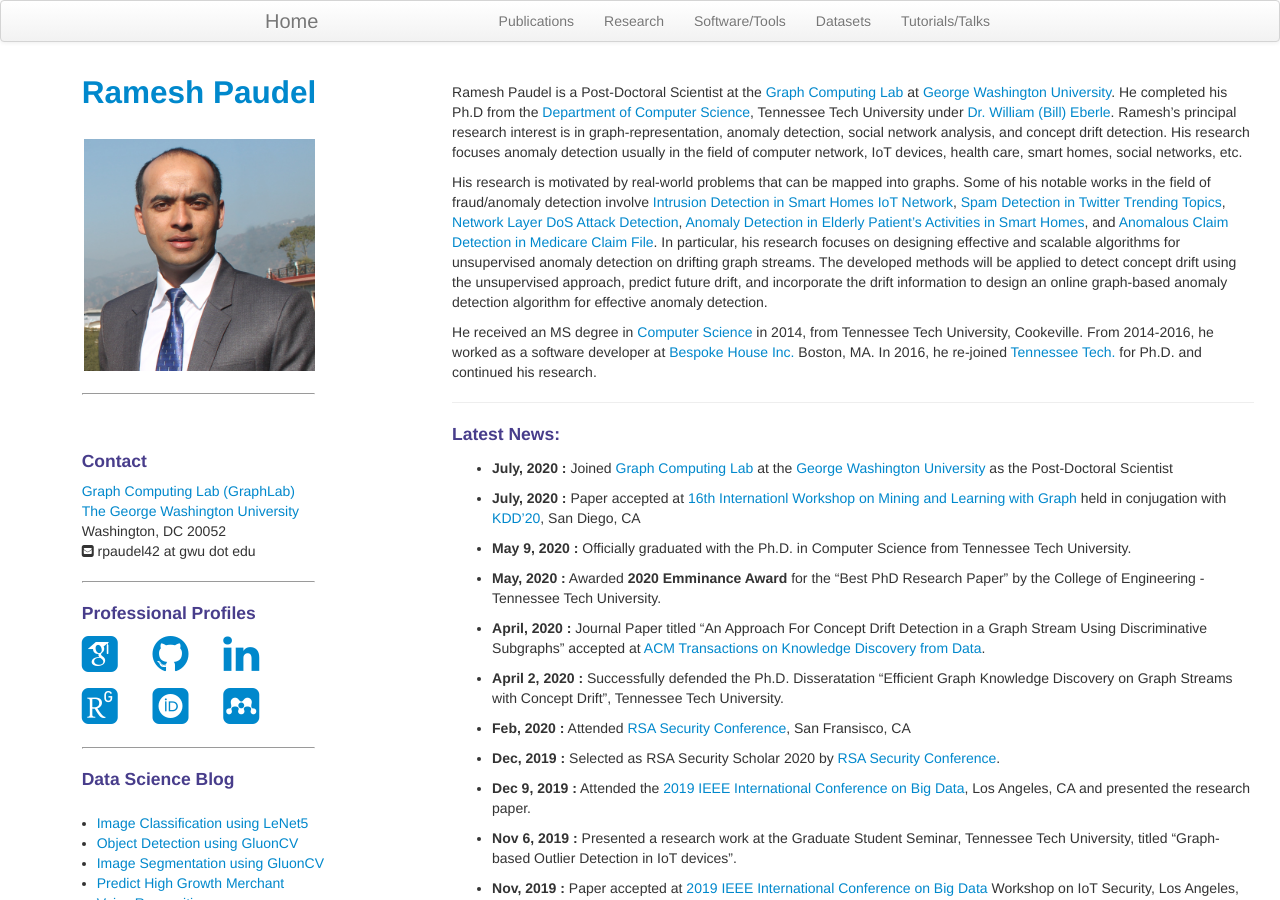
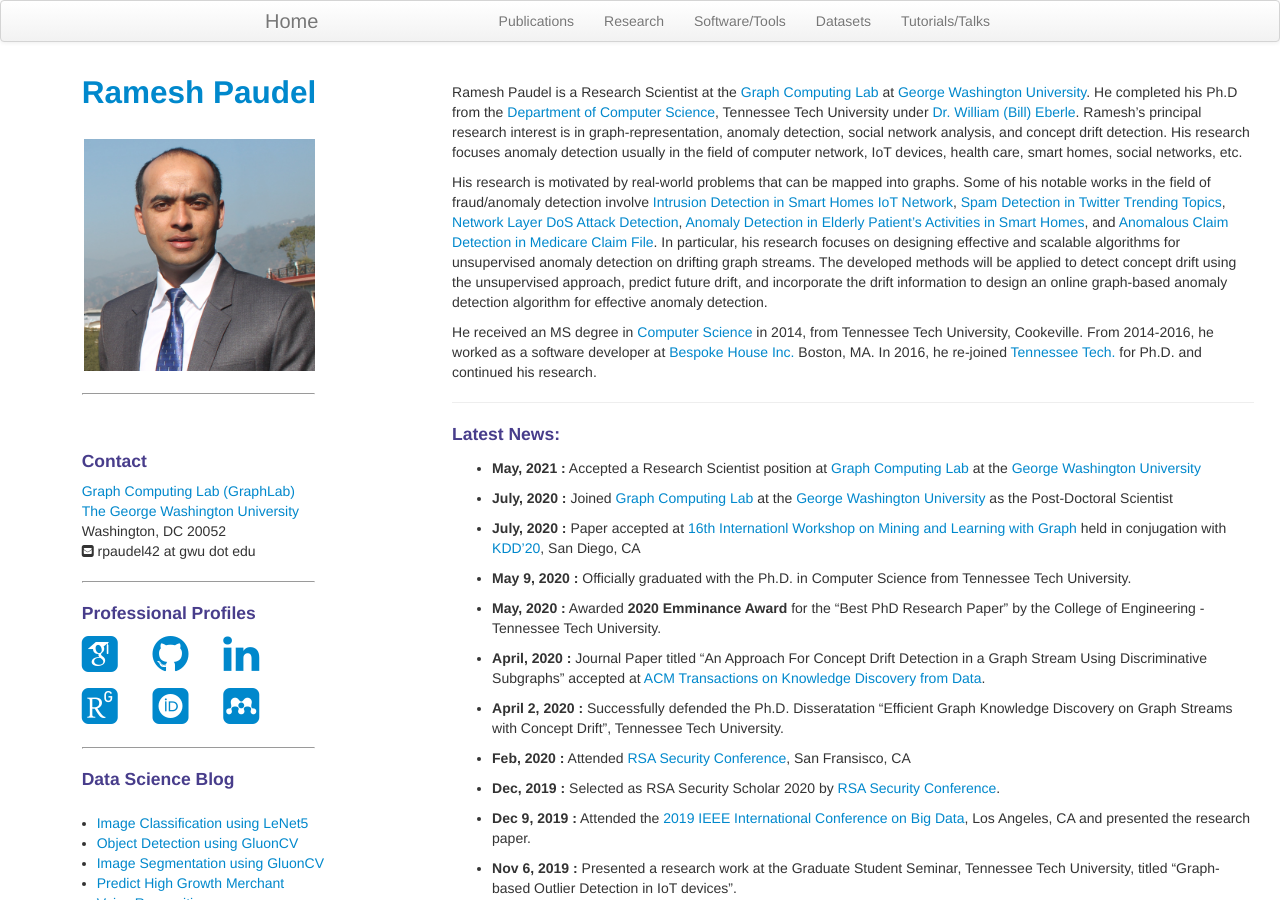
Before and after one commit to rpaudel42/rpaudel42.github.io, a Jekyll site: the page built from index.md, in a window 1280 px wide and 900 px high. Built offline with Jekyll 4.4.1, drawn with Linux system fonts in a browser that asks for light colours; nearby versions of some CDN libraries; some web fonts are replaced.

Commit message:
update current position

```diff
--- a/index.md
+++ b/index.md
@@ -5,7 +5,7 @@
 keywords: Paudel, concept drift, graph stream, graph based anomaly, anomaly detection
 ---
 
-Ramesh Paudel is a Post-Doctoral Scientist at the [Graph Computing Lab](https://www2.seas.gwu.edu/~howie/glab.html) at [George Washington University](https://www.gwu.edu). He completed his Ph.D from the [Department of Computer Science](http://www.csc.tntech.edu), Tennessee Tech University under [Dr. William (Bill) Eberle](http://users.csc.tntech.edu/~weberle/).
+Ramesh Paudel is a Research Scientist at the [Graph Computing Lab](https://www2.seas.gwu.edu/~howie/glab.html) at [George Washington University](https://www.gwu.edu). He completed his Ph.D from the [Department of Computer Science](http://www.csc.tntech.edu), Tennessee Tech University under [Dr. William (Bill) Eberle](http://users.csc.tntech.edu/~weberle/).
 Ramesh's principal research interest is in graph-representation, anomaly detection, social network analysis, and concept drift detection. His research focuses anomaly detection usually in the field of computer network, IoT devices, health care, smart homes, social networks, etc.
 
 His research is motivated by real-world problems that can be mapped into graphs. Some of his notable works in the field of fraud/anomaly detection involve [Intrusion Detection in Smart Homes IoT Network]({{ BASE_PATH }}/pages/iot.html), [Spam Detection in Twitter Trending Topics]({{ BASE_PATH }}/pages/spamtweet.html), [Network Layer DoS Attack Detection]({{ BASE_PATH }}/pages/dosattack.html), [Anomaly Detection in Elderly Patient's Activities in Smart Homes]({{ BASE_PATH }}/pages/smarthomes.html), and [Anomalous Claim Detection in Medicare Claim File]({{ BASE_PATH }}/pages/medicare.html).
@@ -16,6 +16,8 @@
 
 ---
 #### Latest News:
+* **May, 2021 :** Accepted a Research Scientist position at [Graph Computing Lab](https://www2.seas.gwu.edu/~howie/glab.html) at the [George Washington University](https://www.gwu.edu)
+
 * **July, 2020 :** Joined [Graph Computing Lab](https://www2.seas.gwu.edu/~howie/glab.html) at the [George Washington University](https://www.gwu.edu) as the Post-Doctoral Scientist
 
 * **July, 2020 :** Paper accepted at [16th Internationl Workshop on
```
Also changed, not shown: pages/pubs.md (+1 -1 lines).
